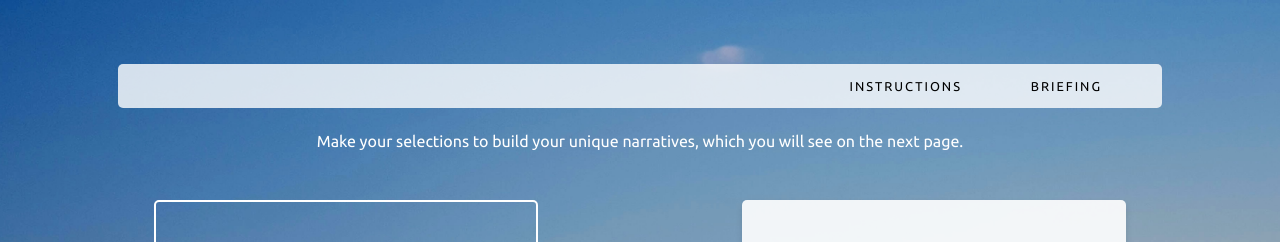
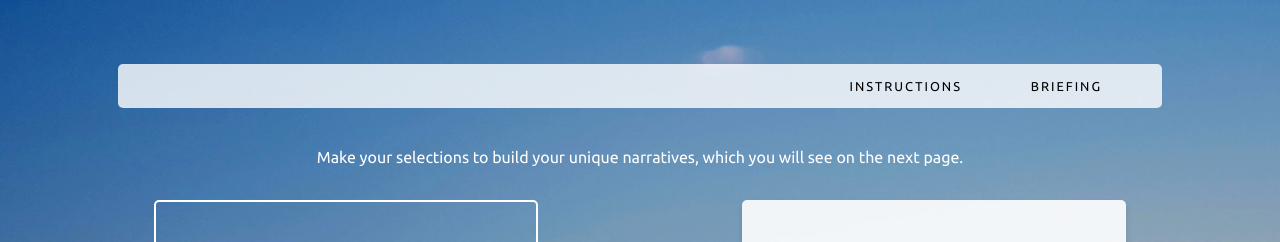
Before and after one commit to tom-plant/reality-check, a React (Create React App) app in the folder frontend/reality-check/: page / in a window 1280 px wide. Both pictures are taken after a click on the button "Confirm Facts". Shown: the top 242 px of the page. Built offline with nearby package versions, Linux system fonts and the light colour scheme; no server answers.

Commit message:
Formatting and styling

```diff
--- a/frontend/reality-check/src/components/containers/GameInstructions.css
+++ b/frontend/reality-check/src/components/containers/GameInstructions.css
@@ -4,12 +4,11 @@
   width: 80%; /* Adjust width as per your need */
   height: 10%;
   max-height: 10vh; /* Limit height to ensure it's short */
-  top: 12%; /* Adjust to position below the header */
+  top: 14%; /* Adjust to position below the header */
   left: 50%; /* Center horizontally */
   transform: translateX(-50%); /* Center align */
   text-align: center;
   padding: 20px;
-  margin-bottom: 20px;
   background-color: transparent; /* Invisible background */
   border-radius: 5px;
   box-sizing: border-box;
--- a/frontend/reality-check/src/locales/en/translation.json
+++ b/frontend/reality-check/src/locales/en/translation.json
@@ -150,7 +150,7 @@
     },
   "gameLesson": {
       "title": "Thank you for playing Reality Check!",
-      "introduction": "Even true facts can be manipulated into false stories. Your best defense against disinformation is recognizing what is being left out of the conversation—it's not just about spotting the lies.",
+      "introduction": "Even true facts can be manipulated into false stories. Your best defense against disinformation is recognizing what is being left out of the conversation—it's far more than only spotting lies.",
       "conclusion": "Stay aware, stay critical. Information is data. Your attention matters more than you might realize."
     },
   "repeatPopup": {
```
